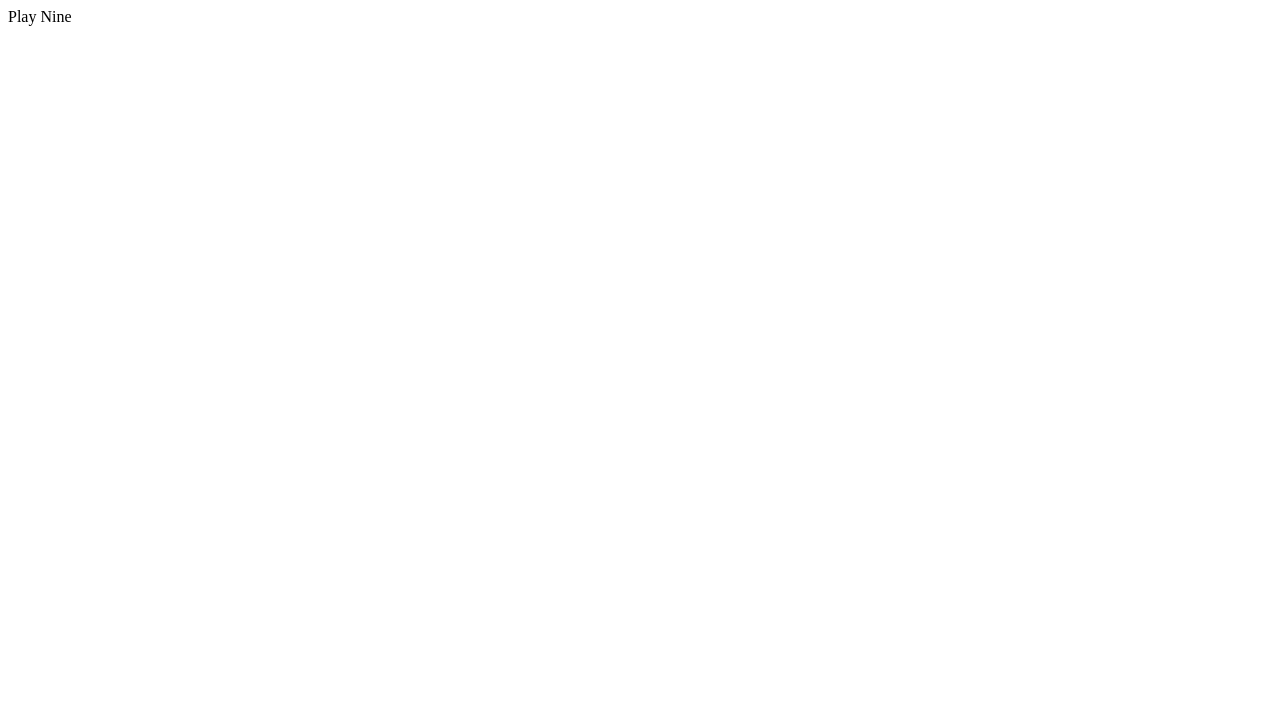
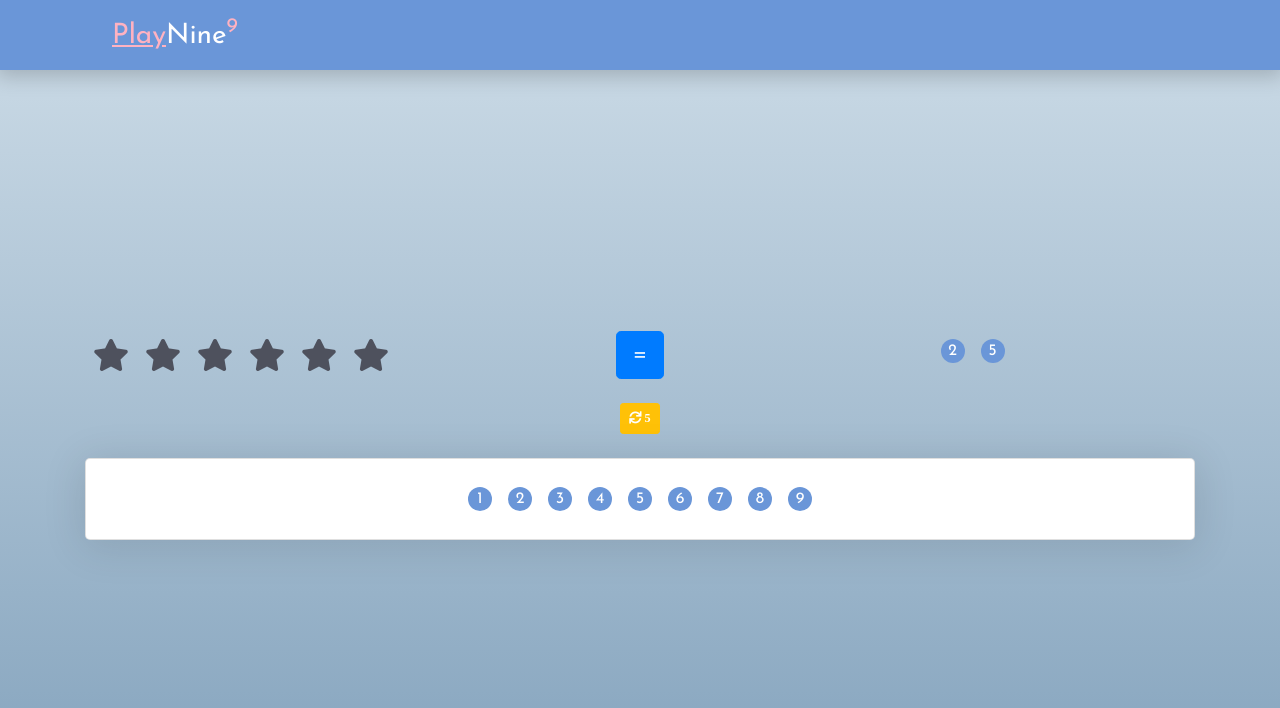
Before and after one commit to monsieurkayode/Play-Nine, a React app: page / in a window 1280 px wide. Shown: the top 708 px of the page. Built offline with nearby package versions, Linux system fonts and the light colour scheme.

Commit message:
feat(gamePage): design static game interface (#2)
- build out non interactive components for game page

[Delivers #160832283]

```diff
--- /dev/null
+++ b/src/components/Answers.jsx
@@ -0,0 +1,11 @@
+import React from 'react';
+import { Number } from './Numbers';
+
+const Answers = () => (
+  <div className="col-5 text-center">
+    <Number>2</Number>
+    <Number>5</Number>
+  </div>
+);
+
+export default Answers;
--- /dev/null
+++ b/src/components/Button.jsx
@@ -0,0 +1,14 @@
+import React from 'react';
+
+const Button = () => (
+  <div className="col-2 text-center">
+    <button type="button" className="btn btn-lg btn-primary">=</button>
+    <br />
+    <br />
+    <button type="button" className="btn btn-sm btn-warning text-white">
+      <i className="fa fa-sm fa-sync"> 5</i>
+    </button>
+  </div>
+);
+
+export default Button;
--- /dev/null
+++ b/src/components/Game.jsx
@@ -0,0 +1,62 @@
+import React from 'react';
+import styled from 'styled-components';
+import Stars from './Stars';
+import Button from './Button';
+import Answers from './Answers';
+import Numbers from './Numbers';
+
+const Wrapper = styled.div`
+  display: flex;
+  flex-flow: column nowrap;
+  background: linear-gradient(#CEDDE8, #84A3BD) fixed;
+  height: 100vh;
+  font-family: 'Josefin Sans', sans-serif;
+`;
+const Container = styled.div`
+  flex: 1;
+  display: flex;
+  flex-flow: column nowrap;
+  justify-content: center;
+`;
+
+const Header = styled.header`
+  background: #6A96D8;
+  color: #fff;
+  height: 70px;
+  box-shadow: 0 2px 20px 4px rgba(0,0,0,0.2);
+
+  h3 {
+    padding: 0.7em 4em;
+
+    span {
+      text-decoration: underline;
+    }
+
+    sup, span {
+      color: #FFB2C1;
+    }
+  }
+`;
+
+const Game = () => (
+  <Wrapper>
+    <Header>
+      <h3>
+        <span>Play</span>
+        Nine
+        <sup>9</sup>
+      </h3>
+    </Header>
+    <Container className="container">
+      <div className="row">
+        <Stars />
+        <Button />
+        <Answers />
+      </div>
+      <br />
+      <Numbers />
+    </Container>
+  </Wrapper>
+);
+
+export default Game;
--- /dev/null
+++ b/src/components/Numbers.jsx
@@ -0,0 +1,31 @@
+import React from 'react';
+import styled from 'styled-components';
+import range from '../helpers/range';
+
+export const Number = styled.span`
+  display: inline-block;
+  margin: 0.5rem;
+  background-color: #6A96D8;
+  color: #fff;
+  width: 1.5rem;
+  border-radius: 50%;
+  cursor: pointer;
+  user-select: none;
+`;
+
+const Card = styled.div`
+  background: #fff;
+  border-radius: 5px;
+  padding: 20px;
+  box-shadow: 0 5px 40px 4px rgba(0,0,0,0.1);
+`;
+
+const Numbers = () => (
+  <Card className="card text-center">
+    <div>
+      { range(1, 9).map(number => <Number key={number}>{number}</Number>) }
+    </div>
+  </Card>
+);
+
+export default Numbers;
--- /dev/null
+++ b/src/components/Stars.jsx
@@ -0,0 +1,21 @@
+import React from 'react';
+import styled from 'styled-components';
+
+const Star = styled.i`
+  margin: 0.5rem;
+  font-size: 2rem;
+  color: #4E515D;
+`;
+
+const Stars = () => (
+  <div className="col-5">
+    <Star className="fa fa-star" />
+    <Star className="fa fa-star" />
+    <Star className="fa fa-star" />
+    <Star className="fa fa-star" />
+    <Star className="fa fa-star" />
+    <Star className="fa fa-star" />
+  </div>
+);
+
+export default Stars;
--- /dev/null
+++ b/src/helpers/range.js
@@ -0,0 +1,3 @@
+const range = (start, end) => Array.from({ length: end }, (_, i) => i + start);
+
+export default range;
--- a/src/index.html
+++ b/src/index.html
@@ -2,8 +2,20 @@
 <html lang="en">
 <head>
   <meta charset="UTF-8">
-  <meta name="viewport" content="width=device-width, initial-scale=1.0">
+  <meta name="viewport" content="width=device-width, initial-scale=1.0, shrink-to-fit=no">
   <meta http-equiv="X-UA-Compatible" content="ie=edge">
+  <link rel="stylesheet"
+    href="https://stackpath.bootstrapcdn.com/bootstrap/4.1.3/css/bootstrap.min.css"
+    integrity="sha384-MCw98/SFnGE8fJT3GXwEOngsV7Zt27NXFoaoApmYm81iuXoPkFOJwJ8ERdknLPMO"
+    crossorigin="anonymous"
+  >
+  <link rel="stylesheet"
+    href="https://use.fontawesome.com/releases/v5.3.1/css/all.css"
+    integrity="sha384-mzrmE5qonljUremFsqc01SB46JvROS7bZs3IO2EmfFsd15uHvIt+Y8vEf7N7fWAU"
+    crossorigin="anonymous"
+  >
+  <link href="https://fonts.googleapis.com/css?family=Roboto:400,500,700" rel="stylesheet">
+  <link href="https://fonts.googleapis.com/css?family=Josefin+Sans:400,700" rel="stylesheet">
   <title>Play Nine</title>
 </head>
 <body>
--- a/src/index.jsx
+++ b/src/index.jsx
@@ -1,4 +1,8 @@
 import React from 'react';
 import { render } from 'react-dom';
 
-render(<div>Play Nine</div>, document.getElementById('root'));
+import Game from './components/Game';
+
+const App = () => <Game />;
+
+render(<App />, document.getElementById('root'));
```
